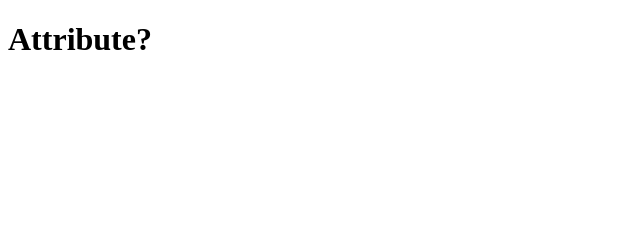
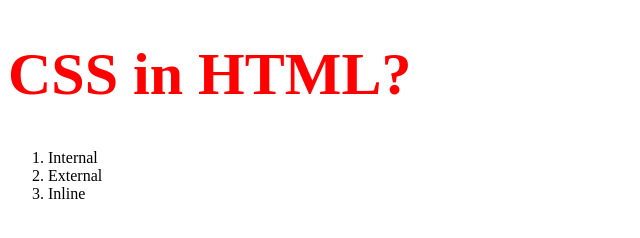
Before and after one commit to hieungochoang97/html-css, a plain HTML site: page assets/shop/index.html in a window 1280 px wide. Shown: the whole page, without its empty margins (0-640 px from the left). Drawn offline with Linux system fonts and the light colour scheme.

Commit message:
Use css to html.

```diff
--- a/assets/shop/index.html
+++ b/assets/shop/index.html
@@ -3,11 +3,29 @@
     <head>
         <title>HTML, CSS Basic</title> <!-- Tiêu đề trang web-->
         <meta charset="utf-8"> <!--  Hỗ trợ hiển thị tiếng Việt trên website-->
+        <link rel="stylesheet" href="./main.css"> <!--link to css file-->
     </head>
+    <!-- Internal-->
+   <!--
+        <style>
+        h1 {
+            color: red;
+        }
+    </style>
+   -->
 
     <body>
 
-       <h1 title="Đây là attribute">Attribute?</h1> <!-- thuộc tính của các thẻ -->
+       <div>
+           <!-- Inline -->
+           <h1 style="color: red; font-size: 60px;">CSS in HTML?</h1>
+
+           <ol>
+               <li>Internal</li>
+               <li>External</li>
+               <li>Inline</li>
+           </ol>
+       </div>
 
     </body>
 
--- /dev/null
+++ b/assets/shop/main.css
@@ -0,0 +1,5 @@
+/* External */
+
+/* h1 {
+    color: blue;
+} */
```
